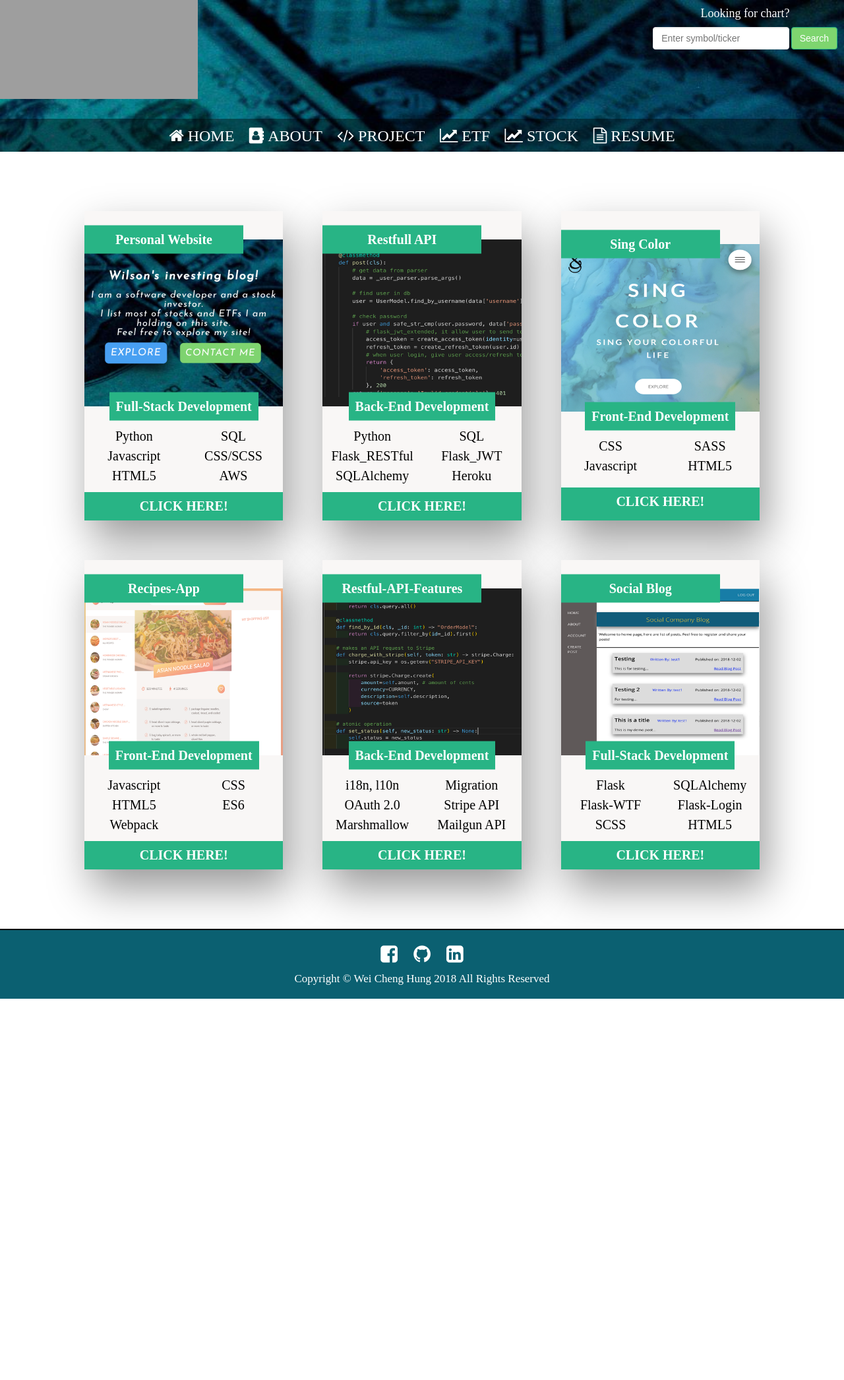
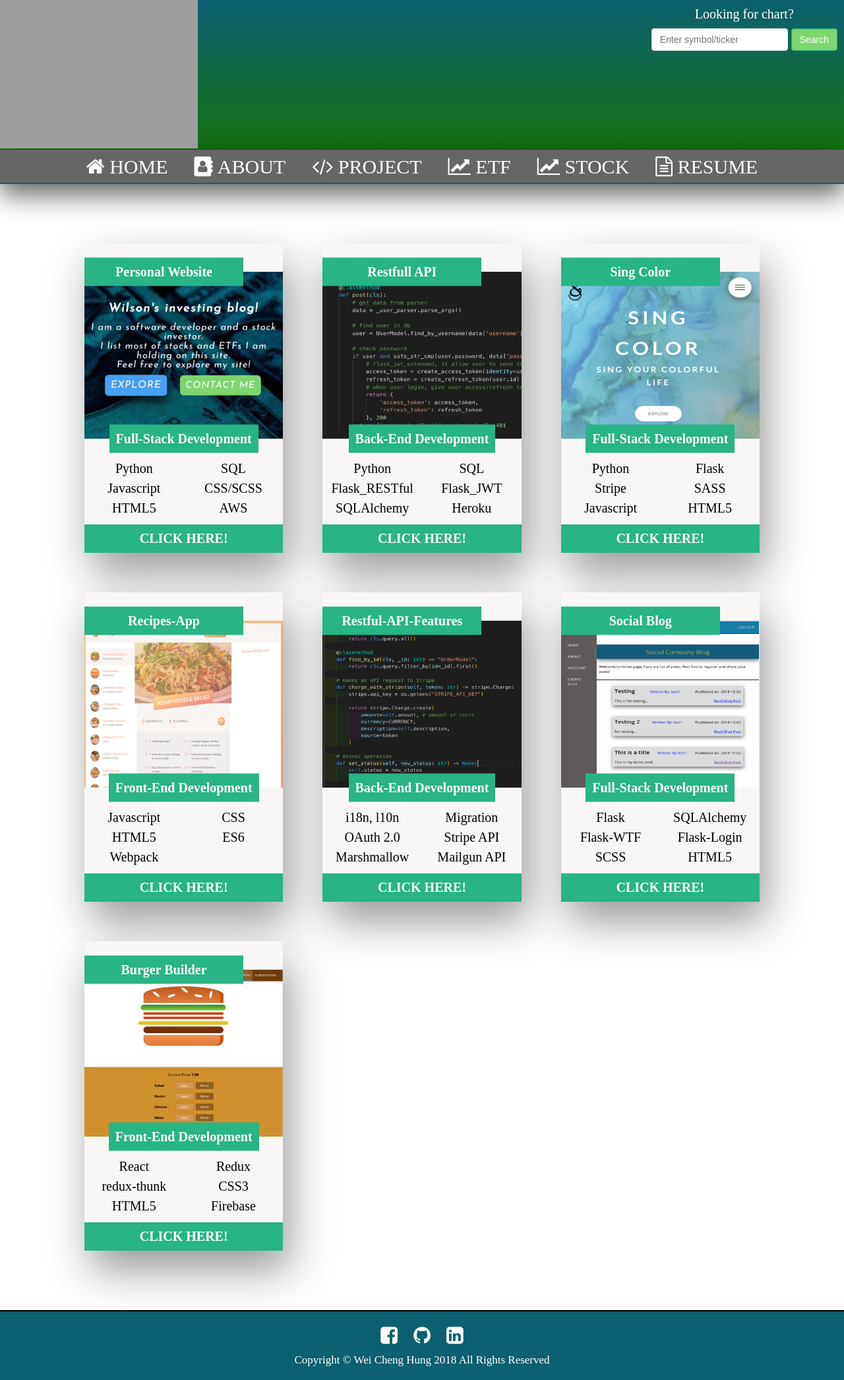
Before and after one commit to s777610/stock-etf-investment-full-stack, a Flask app: page /project in a window 1280 px wide. Shown: the whole page at 66% size. Before the commit the page ends 1514 px from the top, so only its background shows below. Run offline with Flask 2, Linux system fonts and the light colour scheme; some libraries are stand-ins or nearby versions; grey boxes are pictures that could not be loaded.

Commit message:
improve front-end

```diff
--- a/src/static/sass/abstracts/_variables.scss
+++ b/src/static/sass/abstracts/_variables.scss
@@ -25,6 +25,7 @@ $color-project: #f9f7f6;
 $color-text-shadow: rgba(50, 113, 201, 0.55);
 $color-main: #0b6071;
 $color-main-light: #478996;
+$color-main-dark: #113a42;
 
 // font
 $default-font-size: 1.6rem;
--- a/src/static/sass/base/_typography.scss
+++ b/src/static/sass/base/_typography.scss
@@ -1,6 +1,6 @@
 .heading-main {
     display: block;
-    font-size: 4rem;
+    font-size: 5rem;
     margin-bottom: 2.5rem;
     letter-spacing: .2rem;
 
--- a/src/static/sass/base/_utilities.scss
+++ b/src/static/sass/base/_utilities.scss
@@ -44,6 +44,10 @@ div.barrier {
   }
 }
 
+.unset_background_color {
+  background: unset !important;
+}
+
 
 .clear-float {
   clear: both;
--- a/src/static/sass/components/_search.scss
+++ b/src/static/sass/components/_search.scss
@@ -24,6 +24,13 @@
         background-color: $color-white;
         border: 1px solid $color-grey-light-2;
         color: $color-black;
+
+        @include respond(tab-port) {
+          width: 13rem;
+        }
+        @include respond(phone) {
+          width: 12rem;
+        }
       }
 
       &_btn {
@@ -35,7 +42,7 @@
 
         &:hover {
           transform: translateY(-.3rem) scale(1.1); /*move up*/
-          box-shadow: 0 2rem 2rem rgba($color-black,0.5);
+          box-shadow: 0 1rem 1rem rgba($color-black,0.4);
         }
       }
     }
--- a/src/static/sass/layout/_header.scss
+++ b/src/static/sass/layout/_header.scss
@@ -1,22 +1,24 @@
-header {
-  text-align: center;
-  /*background: url("https://user-images.githubusercontent.com/35472776/44134963-dbe22ad0-a01b-11e8-9335-8d2d6ab520f1.jpg");*/
-  background: url("../image/home-image.jpg");
-  background-size: cover;
-  color: $color-white;
+.header {
+  display: flex;
+  justify-content: space-between;
+  background: linear-gradient($color-main, #157410);
+
+  &__logo {
+    width: 30rem;
+    @include respond(phone) {
+      width: 15rem;
+    }
+    a img {
+      width: 100%;
+    }
+  }
+  &__search {
+    color: $color-white;
+    font-size: 2rem;
+    margin: 0 1rem;
+    p {
+      margin: 1rem;
+      text-align: center;
+    }
+  }
 }
-
-img.logo {
-  float: left;
-  margin-top: 0;
-  margin-left: 0;
-  width: 30rem;
-  height: 15rem;
-
-  @include respond(phone) {
-    width: 15rem;
-    height: 7.5rem;
-  }
-
-
-}
--- a/src/static/sass/layout/_navigation.scss
+++ b/src/static/sass/layout/_navigation.scss
@@ -1,36 +1,35 @@
+
 .menu {
-    padding: 1.3rem;
+  display: flex;
   background: rgba($color-black, .4);
-    margin-top: .8rem;
-    margin-bottom: .3rem;
   color: $color-white;
-    text-align: center;
+  justify-content: center;
+  flex-flow: row wrap;
+  li {
+    padding: 1rem 2rem;
+    font-size: 3rem;
+    cursor: pointer;
     transition: all .2s;
 
     @include respond(phone) {
-      padding: .3rem;
+      padding: 1rem 1rem;
+      font-size: 2rem;
     }
 
-    & li {
-      display: inline;
-      padding: 0 1rem 0 1rem;
-      font-size: 2.4rem;
-      transition: all .2s;
     &:hover {
-        text-decoration: underline;
       text-shadow: 0 0 .3rem $color-white, 0 0 1rem $color-white, 0 0 1.5rem $color-white, 0 0 3rem $color-white;
+      background-color: $color-main-dark;
     }
 
-      @include respond(phone) {
-        display: inline-block;
-        padding: 0 1rem 0 1rem;
-        margin-bottom: 0.5rem;
+    a {
+      color: white;
+      text-decoration: none;
     }
   }
 }
 
-
-  .menu li a {
-    color: $color-white;
-    text-decoration: none;
+.menu-layout {
+  border-bottom: $color-main 2px solid;
+  background: rgba($color-black, .6);
+  box-shadow: 0 1.5rem 4rem rgba(0, 0, 0, 0.65);
 }
--- a/src/static/sass/pages/_home.scss
+++ b/src/static/sass/pages/_home.scss
@@ -7,33 +7,38 @@
 }
 
 .welcome {
-  text-align: center;
+  font-family: "Josefin Sans", sans-serif;
   color: $color-white;
   font-size: 2rem;
-  position: relative;
-  margin-top: 22vh;
-  font-weight: 400;
+  text-align: center;
+  margin: 8rem auto;
 
   @include respond(phone) {
-    font-size: 1.5rem;
-    margin-top: 19vh;
+    margin: 3rem auto;
   }
 
-  &__text-box {
-    position: absolute;
-    top: 40%;
-    left: 50%;
-    transform: translate(-50%, -50%);
-    text-align: center;
-    letter-spacing: .1rem;
-    font-size: 2.3rem;
-    font-family: "Josefin Sans", sans-serif;
-    font-style: italic;
+  &__text {
+    line-height: 4rem;
 
     @include respond(phone) {
-      transform: translate(-50%, -30%);
-      width: 35rem;
-      font-size: 2rem;
+      line-height: 3rem;
+    }
+
+    p {
+      font-size: 3rem;
+
+      @include respond(phone) {
+        font-size: 2.5rem;
+      }
+    }
+  }
+
+  &__btn {
+    display: flex;
+    justify-content: center;
+
+    a {
+      margin: 0 2rem;
     }
   }
 }
--- a/src/templates/layout.html
+++ b/src/templates/layout.html
@@ -13,23 +13,24 @@
 
 <body>
 
-    <header>
-        <a href="{{ url_for('home') }}">
-            <img class="logo" src="https://user-images.githubusercontent.com/35472776/44683038-eb093480-a9f9-11e8-84ca-4fdfe1499ee8.png" alt="Test Image">
-        </a>
 
-        <div class="search">
+    <div class="header">
+        <div class="header__logo">
+            <a href="{{ url_for('home') }}">
+                <img class="logo" src="https://user-images.githubusercontent.com/35472776/44683038-eb093480-a9f9-11e8-84ca-4fdfe1499ee8.png" alt="Logo">
+            </a>
+        </div>
+
+        <div class="header__search">
             <p>Looking for chart?</p>
             <form action="{{url_for('search')}}" method='POST'>
                 <input class="search__form search__form_input" type="text" placeholder="Enter symbol/ticker" name="ticker" required>
                 <button class="search__form search__form_btn" type="submit"> Search </button>
             </form>
         </div>
+    </div>
 
-        <div class="clear-float"></div>
-        <br>
-        <br>
-        <ul class="menu">
+        <ul class="menu menu-layout">
             <li class="fa fa-home"><a href="{{ url_for('home') }}"> HOME</a></li>
             <li class="fa fa-address-book"><a href="{{ url_for('about') }}"> ABOUT</a></li>
             <li class="fa fa-code"><a href="{{ url_for('project') }}"> PROJECT</a></li>
@@ -37,7 +38,7 @@
             <li class="fa fa-line-chart"><a href="{{ url_for('securitieslist', type='stock') }}"> STOCK</a></li>
             <li class="fa fa-file-text-o"><a href="{{ url_for('resume') }}"> RESUME</a></li>
         </ul>
-    </header>
+
 
 
 
--- a/src/templates/project.html
+++ b/src/templates/project.html
@@ -35,14 +35,16 @@
     <div class="project">
         <h5 class="project__name">Sing Color</h5>
         <img src="../static/image/project3.png" alt="Project 3" class="project__img">
-        <h5 class="project__type">Front-End Development</h5>
+        <h5 class="project__type">Full-Stack Development</h5>
         <div class="project__skills">
-            <div class="skill">CSS</div>
+            <div class="skill">Python</div>
+            <div class="skill">Flask</div>
+            <div class="skill">Stripe</div>
             <div class="skill">SASS</div>
             <div class="skill">Javascript</div>
             <div class="skill">HTML5</div>
         </div>
-        <h5 class="project__link"><a href="https://github.com/s777610/Sing-Color-Front-End-" target="_blank">CLICK HERE!</a></h5>
+        <h5 class="project__link"><a href="https://github.com/s777610/sing-color-with-payment" target="_blank">CLICK HERE!</a></h5>
     </div>
 
     <div class="project">
@@ -89,6 +91,21 @@
         <h5 class="project__link"><a href="https://github.com/s777610/Social-Blog-Full-Stack" target="_blank">CLICK HERE!</a></h5>
     </div>
 
+    <div class="project">
+        <h5 class="project__name">Burger Builder</h5>
+        <img src="../static/image/project8.png" alt="Project 8" class="project__img">
+        <h5 class="project__type">Front-End Development</h5>
+        <div class="project__skills">
+            <div class="skill">React</div>
+            <div class="skill">Redux</div>
+            <div class="skill">redux-thunk</div>
+            <div class="skill">CSS3</div>
+            <div class="skill">HTML5</div>
+            <div class="skill">Firebase</div>
+        </div>
+        <h5 class="project__link"><a href="https://github.com/s777610/BurgerBuilder-React" target="_blank">CLICK HERE!</a></h5>
+    </div>
+
 
 
 </section>
```
Also changed, not shown: src/static/css/style.comp.css (+65 -59 lines), src/static/css/style.concat.css (+65 -59 lines), src/static/css/style.prefix.css (+66 -62 lines), src/templates/home.html (+13 -16 lines), src/static/css/main.css, src/static/image/project8.png (added). Lines whose indentation alone changed are shown as unchanged.
